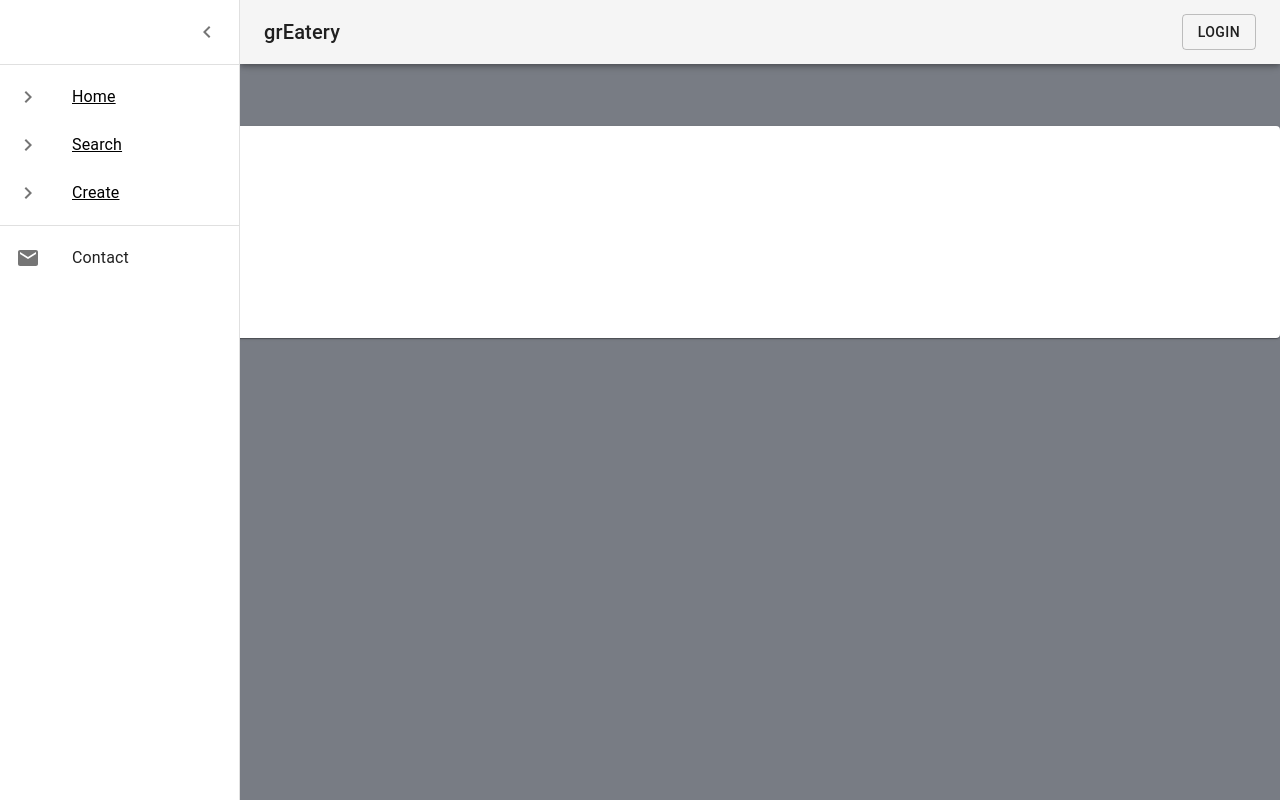
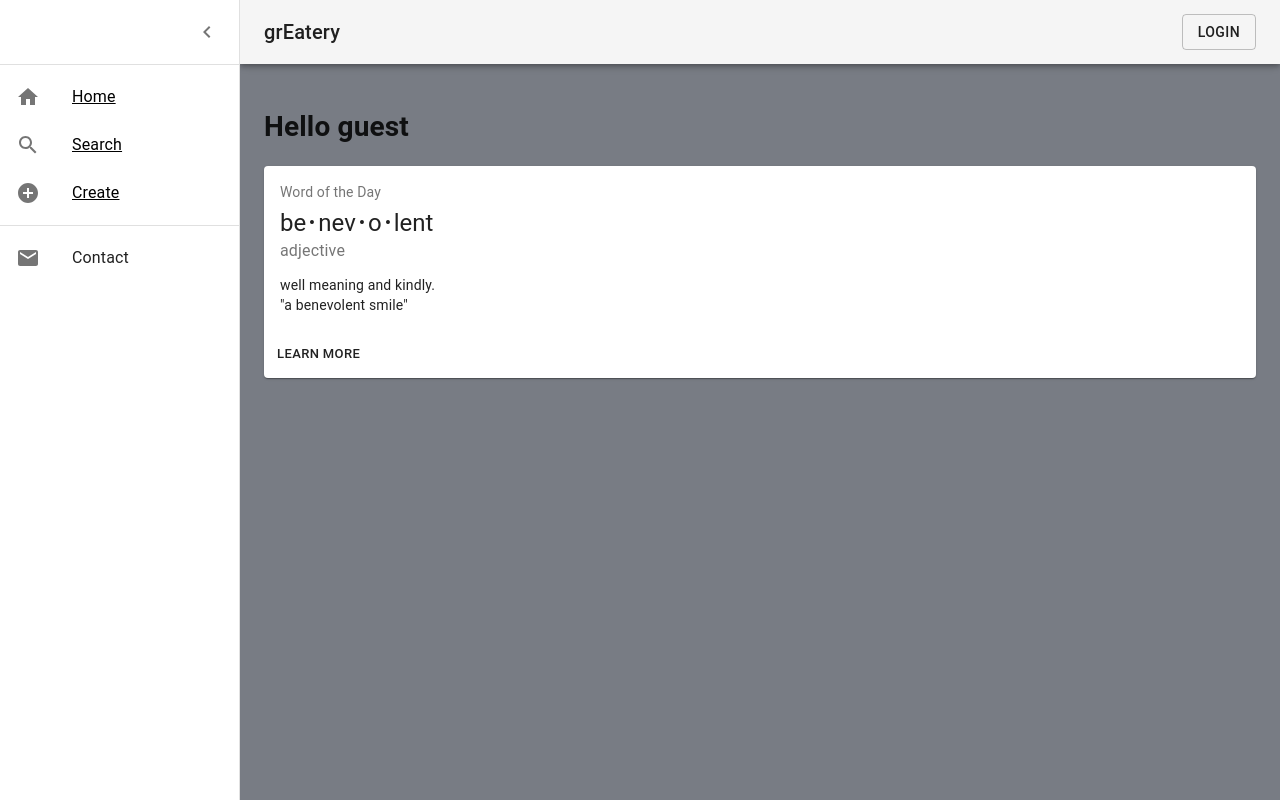
Before and after one commit to tjduigna/greateryjs, a React (Create React App) app: page /home in a window 1280 px wide. Both pictures are taken after a click on the button "open drawer". Built offline with nearby package versions, Linux system fonts and the light colour scheme; no server answers.

Commit message:
puts everything inside mat-ui

```diff
--- a/src/create.jsx
+++ b/src/create.jsx
@@ -10,44 +10,18 @@ import Fire from "./usercomp/fire"
 import Grid from "./usercomp/grid"
 
 const useStyles = makeStyles(theme => ({
+    appBarSpacer: theme.mixins.toolbar,
     box: {
-        // margin: theme.spacing(10),
         display: 'flex',
         flexDirection: 'column',
         flexWrap: 'wrap',
         flex: 1,
         justifyContent: 'space-between',
-//        alignItems: 'center',
     },
     controls: {
-//        flexGrow: 0,
-//        flexBasis: 'auto',
-//        flex: 'flex-basis',
-//        flex: 1,
-//        justifyContent: 'center',
-//        width: '50%',
         margin: theme.spacing(10),
-//        width: '40vmin',
-//        minHeight: '800px',
-//        margin: 'auto',
-        // transform: 'translateY(+25%)',
     },
     grid: {
-//        margin: theme.spacing(10),
-//        flexEnd: 1,
-//        maxHeight: "20%",
-//        flex: 'flex-basis',
-//        alignSelf: 'flex-end',
-//        flexShrink: 1,
-//        justifyContent: 'center',
-//        margin: theme.spacing(10),
-//        margin: theme.spacing(10),
-//        backgroundColor: '#787c84',
-//        flexDirection: 'column',
-//        height: '50%',
-//        position: 'fixed',
-//        width: '100%',
-//        bottom: '0px'
     },
 }))
 
@@ -74,6 +48,7 @@ export default function Create(props) {
 
     return (
         <div className={classes.box}>
+            <div className={classes.appBarSpacer} />
             <div className={classes.controls}>
                 <h1>Create {props.get_state("kind")}</h1>
                 <Dropdowns dropds={dropdowns}
@@ -85,9 +60,3 @@ export default function Create(props) {
             </div>
     )
 }
-            /*
-            <div className={classes.grid}>
-            <Grid get_state={props.get_state}
-                  set_state={props.set_state} />
-                </div>
-            */
--- a/src/home.jsx
+++ b/src/home.jsx
@@ -7,6 +7,7 @@ import { useAuth } from './authcomp/auth'
 import SimpleCard from './matuicomp/card'
 
 const useStyles = makeStyles(theme => ({
+    appBarSpacer: theme.mixins.toolbar,
     box: {
         display: 'flex',
         flexDirection: 'column',
@@ -22,6 +23,7 @@ export default function Home(props) {
 
     return (
         <div className={classes.box}>
+            <div className={classes.appBarSpacer} />
             { user ?
                 <h1> Hello {user} </h1>
                 :
--- a/src/layout.jsx
+++ b/src/layout.jsx
@@ -4,19 +4,69 @@
 import React from "react"
 import { makeStyles, useTheme } from "@material-ui/core/styles"
 import { BrowserRouter, Switch, Route } from 'react-router-dom'
+import clsx from 'clsx'
 import Home from './home'
 import Search from './search'
 import Create from './create'
-import MatUI from './matuicomp/matui'
+
+import CssBaseline from '@material-ui/core/CssBaseline'
+import MyAppBar from './matuicomp/appbar'
+import MyDrawer from './matuicomp/drawer'
 import Login from './authcomp/login'
 
 
+const drawerWidth = 240
+
+
+const useStyles = makeStyles(theme => ({
+    root: {
+        display: 'flex',
+    },
+    content: {
+        flexGrow: 1,
+        padding: theme.spacing(3),
+        transition: theme.transitions.create('margin', {
+            easing: theme.transitions.easing.sharp,
+            duration: theme.transitions.duration.leavingScreen,
+        }),
+        marginLeft: -drawerWidth,
+    },
+    contentShift: {
+        transition: theme.transitions.create('margin', {
+            easing: theme.transitions.easing.easeOut,
+            duration: theme.transitions.duration.enteringScreen,
+        }),
+        marginLeft: 0,
+    },
+}))
+
+
 export default function Layout(props) {
+    const classes = useStyles()
+    const theme = useTheme()
+    const [open, setOpen] = React.useState(false)
+
+    const handleDrawerOpen = () => {
+        setOpen(true)
+    }
+
+    const handleDrawerClose = () => {
+        setOpen(false)
+    }
+
     const { states } = props
 
+            //<MatUI { ...states } />
     return (
         <BrowserRouter>
-            <MatUI { ...states } />
+            <div className={classes.root}>
+                <CssBaseline />
+                <MyAppBar handleDrawerOpen={handleDrawerOpen} open={open} />
+                <MyDrawer handleDrawerClose={handleDrawerClose} open={open} />
+                <main className={clsx(classes.content, {
+                    [classes.contentShift]: open,
+                    })} >
+                    <div className={classes.drawerHeader} />
                 <Switch>
                     <Route path="/create" render={(props) =>
                         <Create { ...states } />} />
@@ -26,6 +76,8 @@ export default function Layout(props) {
                         <Home { ...states } />} />
                     <Route path="/" component={Login} />
                     </Switch>
+                </main>
+                </div>
             </BrowserRouter>
     )
 }
--- a/src/matuicomp/drawer.jsx
+++ b/src/matuicomp/drawer.jsx
@@ -13,6 +13,9 @@ import ListItemIcon from '@material-ui/core/ListItemIcon'
 import ListItemText from '@material-ui/core/ListItemText'
 
 import MailIcon from '@material-ui/icons/Mail'
+import HomeIcon from '@material-ui/icons/Home'
+import SearchIcon from '@material-ui/icons/Search'
+import AddCircleIcon from '@material-ui/icons/AddCircle'
 import ChevronLeftIcon from '@material-ui/icons/ChevronLeft'
 import ChevronRightIcon from '@material-ui/icons/ChevronRight'
 
@@ -44,18 +47,11 @@ export default function MyDrawer(props) {
     const classes = useStyles()
     const theme = useTheme()
     const items = [
-        {"id": 0, "value": "Home", "route": "/home"},
-        {"id": 1, "value": "Search", "route": "/search"},
-        {"id": 2, "value": "Create", "route": "/create"},
+        {"id": 0, "value": "Home", "route": "/home", "icon": HomeIcon},
+        {"id": 1, "value": "Search", "route": "/search", "icon": SearchIcon},
+        {"id": 2, "value": "Create", "route": "/create", "icon": AddCircleIcon},
     ]
-//    let history = useHistory()
 
-//    const set_route = (route) => {
-//        console.log("setting route", route)
-//        history.push(route)
-//        history.goForward()
-//
-//    }
 
     return (
         <Drawer className={classes.drawer}
@@ -75,7 +71,7 @@ export default function MyDrawer(props) {
                           key={obj.key}
                           style={{ color: 'black' }}>
                     <ListItem button key={obj.id}>
-                        <ListItemIcon><ChevronRightIcon />
+                        <ListItemIcon><obj.icon />
                             </ListItemIcon>
                         <ListItemText primary={obj.value} />
                         </ListItem>
--- a/src/matuicomp/matui.jsx
+++ /dev/null
@@ -1,66 +0,0 @@
-// Copright (c) 2019 Greatery Development Team
-// Distributed under the terms of the Apache License 2.0
-
-
-import React from 'react'
-import clsx from 'clsx'
-import { makeStyles, useTheme } from '@material-ui/core/styles'
-
-import CssBaseline from '@material-ui/core/CssBaseline'
-import MyAppBar from './appbar'
-import MyDrawer from './drawer'
-
-
-// TODO : fix me
-const drawerWidth = 240
-
-
-const useStyles = makeStyles(theme => ({
-    root: {
-        display: 'flex',
-    },
-    content: {
-        flexGrow: 1,
-        padding: theme.spacing(3),
-        transition: theme.transitions.create('margin', {
-            easing: theme.transitions.easing.sharp,
-            duration: theme.transitions.duration.leavingScreen,
-        }),
-        marginLeft: -drawerWidth,
-    },
-    contentShift: {
-        transition: theme.transitions.create('margin', {
-            easing: theme.transitions.easing.easeOut,
-            duration: theme.transitions.duration.enteringScreen,
-        }),
-        marginLeft: 0,
-    },
-}))
-
-
-export default function MatUI() {
-    const classes = useStyles()
-    const theme = useTheme()
-    const [open, setOpen] = React.useState(false)
-
-    const handleDrawerOpen = () => {
-        setOpen(true)
-    }
-
-    const handleDrawerClose = () => {
-        setOpen(false)
-    }
-
-    return (
-        <div className={classes.root}>
-            <CssBaseline />
-            <MyAppBar handleDrawerOpen={handleDrawerOpen} open={open} />
-            <MyDrawer handleDrawerClose={handleDrawerClose} open={open} />
-            <main className={clsx(classes.content, {
-                [classes.contentShift]: open,
-                })} >
-                <div className={classes.drawerHeader} />
-                </main>
-            </div>
-    )
-}
--- a/src/search.jsx
+++ b/src/search.jsx
@@ -10,12 +10,13 @@ import Fire from "./usercomp/fire"
 import Grid from "./usercomp/grid"
 
 const useStyles = makeStyles(theme => ({
+    appBarSpacer: theme.mixins.toolbar,
     box: {
         // margin: theme.spacing(10),
         display: 'flex',
         flexDirection: 'column',
-        flexWrap: 'wrap',
-        flex: 1,
+        flexGrow: 1,
+//        flex: 1,
         justifyContent: 'space-between',
 //        alignItems: 'center',
     },
@@ -26,7 +27,7 @@ const useStyles = makeStyles(theme => ({
 //        flex: 1,
 //        justifyContent: 'center',
 //        width: '50%',
-        margin: theme.spacing(10),
+//        margin: theme.spacing(10),
 //        width: '40vmin',
 //        minHeight: '800px',
 //        margin: 'auto',
@@ -76,6 +77,7 @@ export default function Search(props) {
 
     return (
         <div className={classes.box}>
+            <div className={classes.appBarSpacer} />
             <div className={classes.controls}>
                 <Dropdowns dropds={dropdowns}
                            set_state={props.set_state} />
```
Lines whose indentation alone changed are shown as unchanged.
